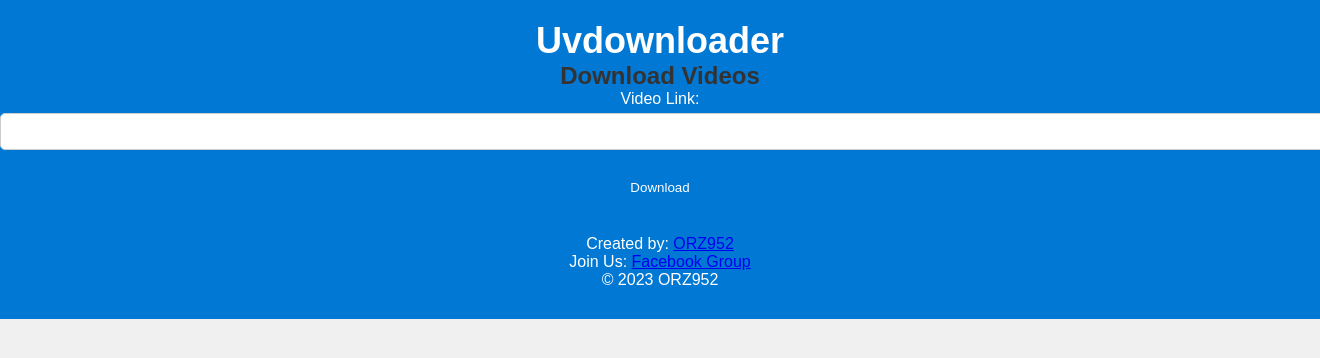
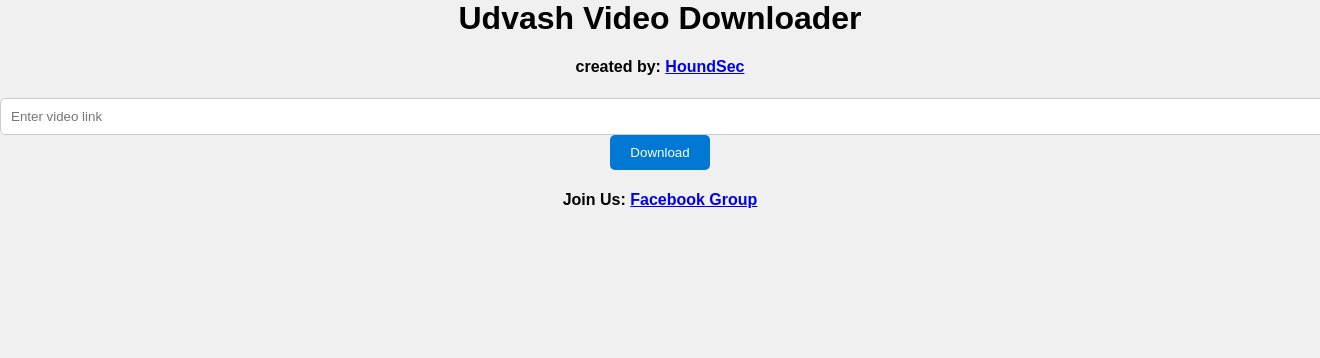
Before and after one commit to obaidur952952/Udvash-Class-Downloader, a Flask app: template templates/logged_in.html in a window 1320 px wide; the page is wider, and only the part inside the window is pictured. Shown: the top 358 px of that part. Run offline with Flask 3, Linux system fonts and the light colour scheme; the template is opened without the code that fills it, so the values that code supplies are empty.

Commit message:
Update logged_in.html

```diff
--- a/templates/logged_in.html
+++ b/templates/logged_in.html
@@ -7,27 +7,13 @@
       <link rel="stylesheet" href="{{ url_for('static', filename='index.css') }}">
 </head>
 <body>
-    <header>
-        <h1>Uvdownloader</h1>
-
-
-        <section class="form-container">
-            <form action="data" method="post">
-                <h2>Download Videos</h2>
-                <div class="form-group">
-                    <label for="url">Video Link:</label>
-                    <input name="url" type="url" id="url" required>
-                </div>
-                <div class="form-group">
-                    <input type="submit" value="Download" id="submit_button">
-                </div>
-            </form>
-        </section>
-    </main>
-    <footer>
-        <p>Created by: <a href="https://youtube.com/@Hsc_admission23?si=aUGNI6I16IKWxA5w" target="_blank">ORZ952</a></p>
-        <p>Join Us: <a href="https://facebook.com/groups/780781737137544/" target="_blank">Facebook Group</a></p>
-        <p>&copy; 2023 ORZ952</p>
-    </footer>
+    <h1>Udvash Video Downloader</h1>
+    <h4>created by: <a id=glow href="https://youtube.com/@Hsc_admission23" download>HoundSec</a></h4>
+    <form action="data" method="post">
+        <input name="url" type="url" placeholder="Enter video link">
+        <br>
+        <input type="submit" value="Download" id="submit_button">
+    </form>
+    <h4>Join Us: <a href="https://facebook.com/groups/780781737137544/">Facebook Group</a></h4>
 </body>
 </html>
```
